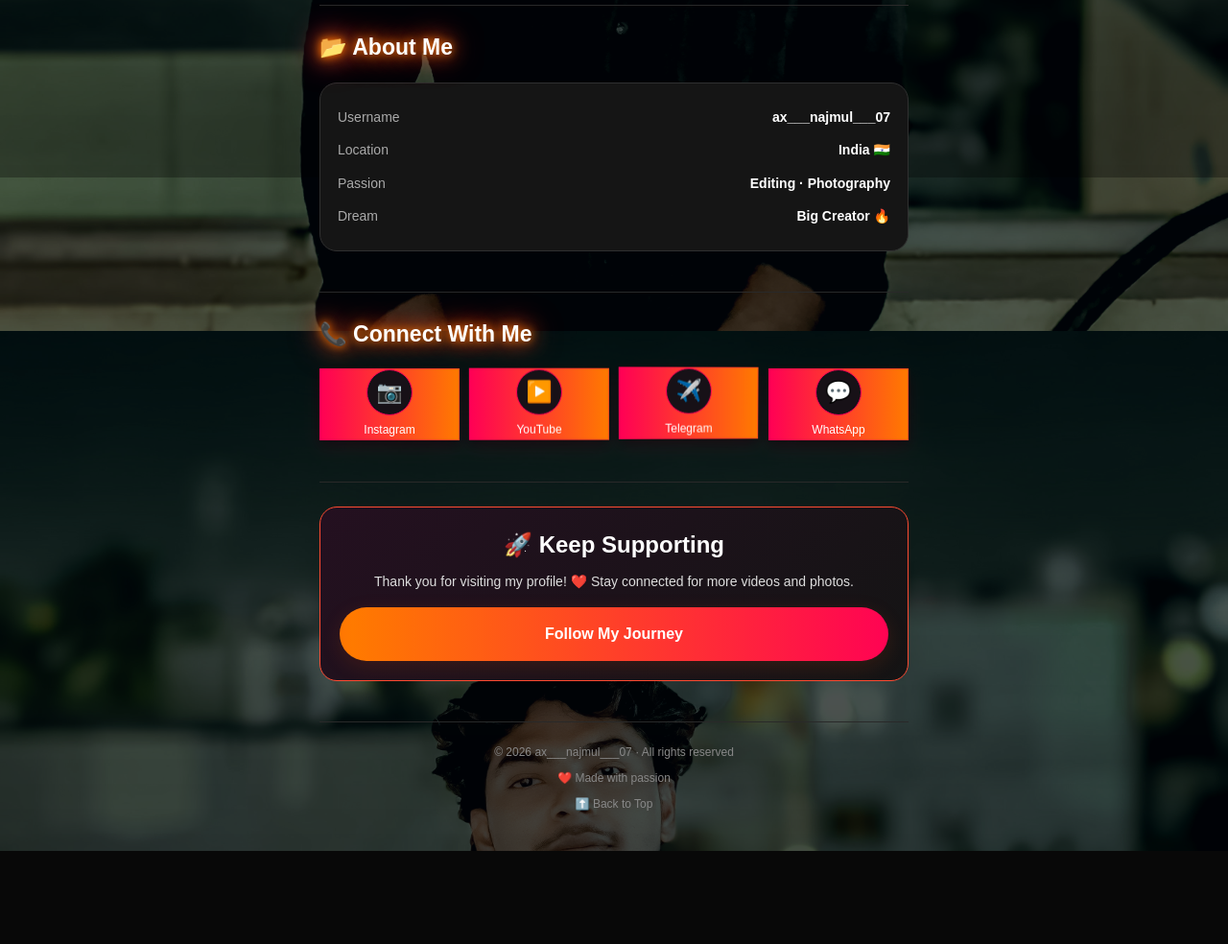
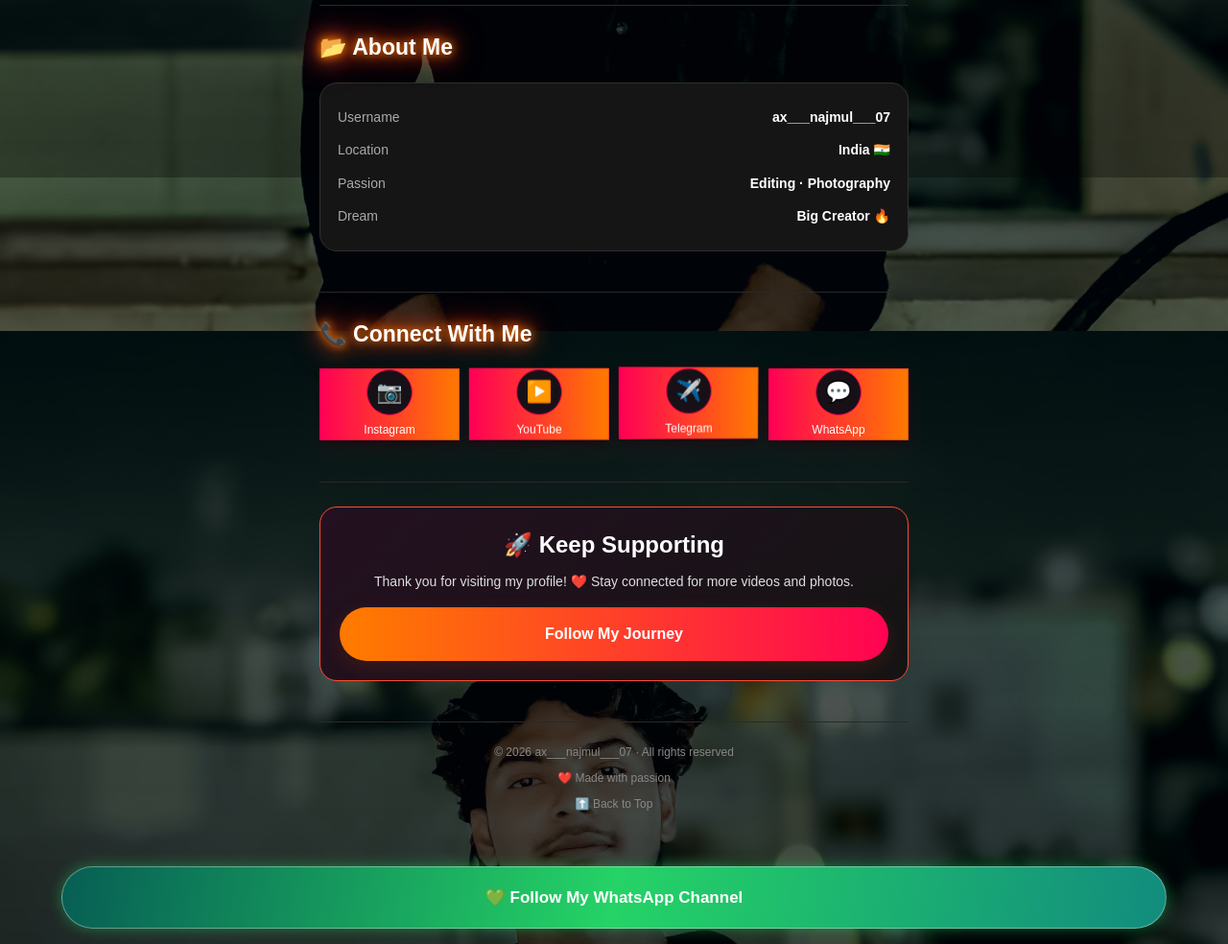
Before and after one commit to axnajmul07/ax___najmul___07, a plain HTML site: page index.html in a window 1280 px wide. Shown: the part 2215-3199 px from the top of the page at 96% size. Before the commit the page ends 3102 px from the top, so only its background shows below. Drawn offline with Linux system fonts and the light colour scheme.

Commit message:
Add WhatsApp channel button to index.html
Added a WhatsApp channel button with styling.

```diff
--- a/index.html
+++ b/index.html
@@ -944,6 +944,30 @@ img {
   height: auto;
     }
 
+/* 💚 WhatsApp Channel Button */
+.whatsapp-channel-btn {
+  display: block;
+  width: 90%;
+  box-sizing: border-box;
+  margin: 16px auto;
+  padding: 18px 12px;
+  text-align: center;
+  text-decoration: none;
+  color: #fff;
+  font-size: 17px;
+  font-weight: bold;
+  border-radius: 50px;
+  background: linear-gradient(100deg, #075e54, #25d366, #128c7e);
+  border: 1px solid rgba(255,255,255,0.35);
+  box-shadow: 0 0 15px rgba(37,211,102,0.45);
+  transition: 0.3s ease;
+}
+
+.whatsapp-channel-btn:hover {
+  transform: translateY(-3px);
+  box-shadow: 0 0 25px rgba(37,211,102,0.8);
+}
+
   </style>
 </head>
 
@@ -1209,5 +1233,12 @@ updateScrollProgress();
 </script>
 
   </main>
+<a class="whatsapp-channel-btn"
+   href="https://whatsapp.com/channel/0029Va61bxfEKyZCYk6ODt3E"
+   target="_blank"
+   rel="noopener noreferrer">
+  💚 Follow My WhatsApp Channel
+</a>
+
 </body>
   </html>
```
